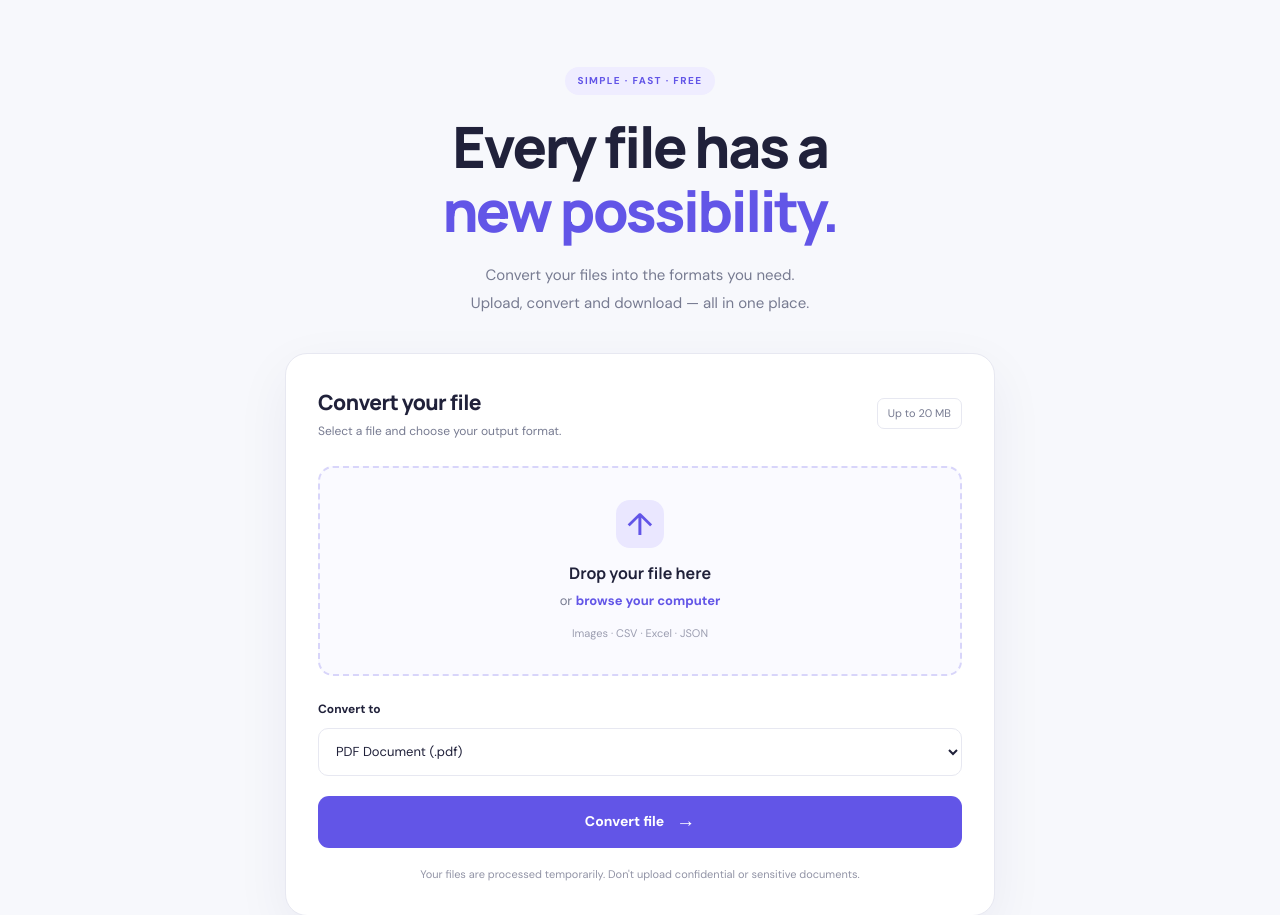
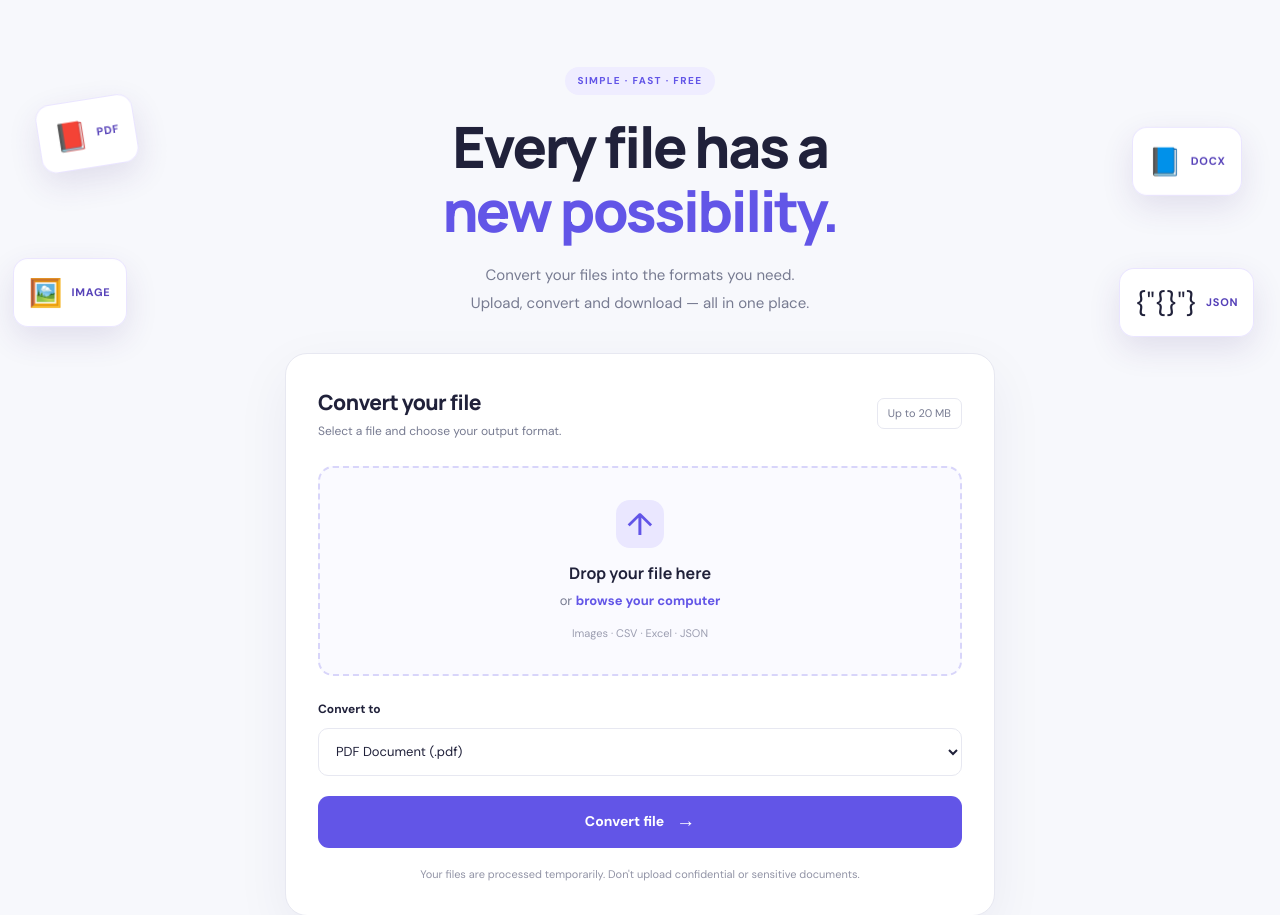
Before and after one commit to venkateshk-dev/FileFlow, a Flask app: page / in a window 1280 px wide. Shown: the part 76-991 px from the top of the page. Run offline with Flask 3, Linux system fonts and the light colour scheme.

Commit message:
Add floating file icons to homepage

```diff
--- a/static/style.css
+++ b/static/style.css
@@ -506,3 +506,79 @@ footer p {
         font-size: 10px;
     }
 }
+
+/* Floating decorative file icons */
+.floating-files {
+    position: absolute;
+    top: 150px;
+    left: 0;
+    width: 100%;
+    height: 330px;
+    pointer-events: none;
+    z-index: 0;
+}
+
+.floating-file {
+    position: absolute;
+    display: flex;
+    align-items: center;
+    gap: 9px;
+    padding: 12px 15px;
+    background: rgba(255, 255, 255, 0.94);
+    border: 1px solid rgba(124, 92, 255, 0.16);
+    border-radius: 15px;
+    box-shadow: 0 12px 32px rgba(65, 45, 120, 0.12);
+    animation: fileFloat 4s ease-in-out infinite;
+    backdrop-filter: blur(8px);
+}
+
+.file-emoji {
+    font-size: 27px;
+}
+
+.file-label {
+    font-size: 11px;
+    font-weight: 800;
+    letter-spacing: 0.8px;
+    color: #5540b8;
+}
+
+.file-pdf {
+    top: 35px;
+    left: 3%;
+    transform: rotate(-9deg);
+}
+
+.file-image {
+    top: 185px;
+    left: 1%;
+    animation-delay: -1s;
+}
+
+.file-doc {
+    top: 55px;
+    right: 3%;
+    animation-delay: -2s;
+}
+
+.file-json {
+    top: 205px;
+    right: 2%;
+    animation-delay: -3s;
+}
+
+@keyframes fileFloat {
+    0%, 100% {
+        translate: 0 0;
+    }
+    50% {
+        translate: 0 -12px;
+    }
+}
+
+/* Keep the floating icons away from mobile content */
+@media (max-width: 760px) {
+    .floating-files {
+        display: none;
+    }
+}
--- a/templates/index.html
+++ b/templates/index.html
@@ -24,6 +24,30 @@
             <p>Convert your files into the formats you need.<br>
                Upload, convert and download — all in one place.</p>
         </section>
+
+
+<div class="floating-files" aria-hidden="true">
+    <div class="floating-file file-pdf">
+        <span class="file-emoji">📕</span>
+        <span class="file-label">PDF</span>
+    </div>
+
+    <div class="floating-file file-image">
+        <span class="file-emoji">🖼️</span>
+        <span class="file-label">IMAGE</span>
+    </div>
+
+    <div class="floating-file file-doc">
+        <span class="file-emoji">📘</span>
+        <span class="file-label">DOCX</span>
+    </div>
+
+    <div class="floating-file file-json">
+        <span class="file-emoji">{"{}"}</span>
+        <span class="file-label">JSON</span>
+    </div>
+</div>
+
 
         <section class="converter-card">
             <div class="section-heading">
```
